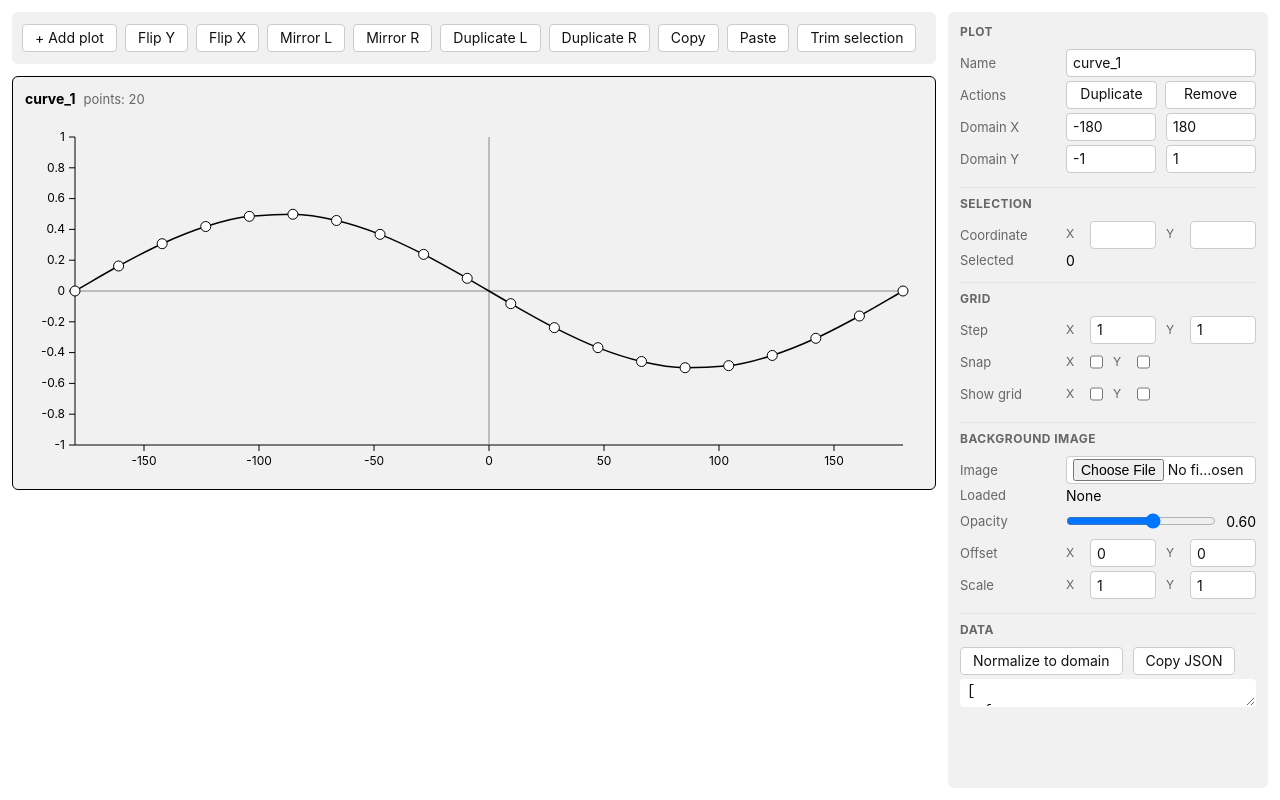
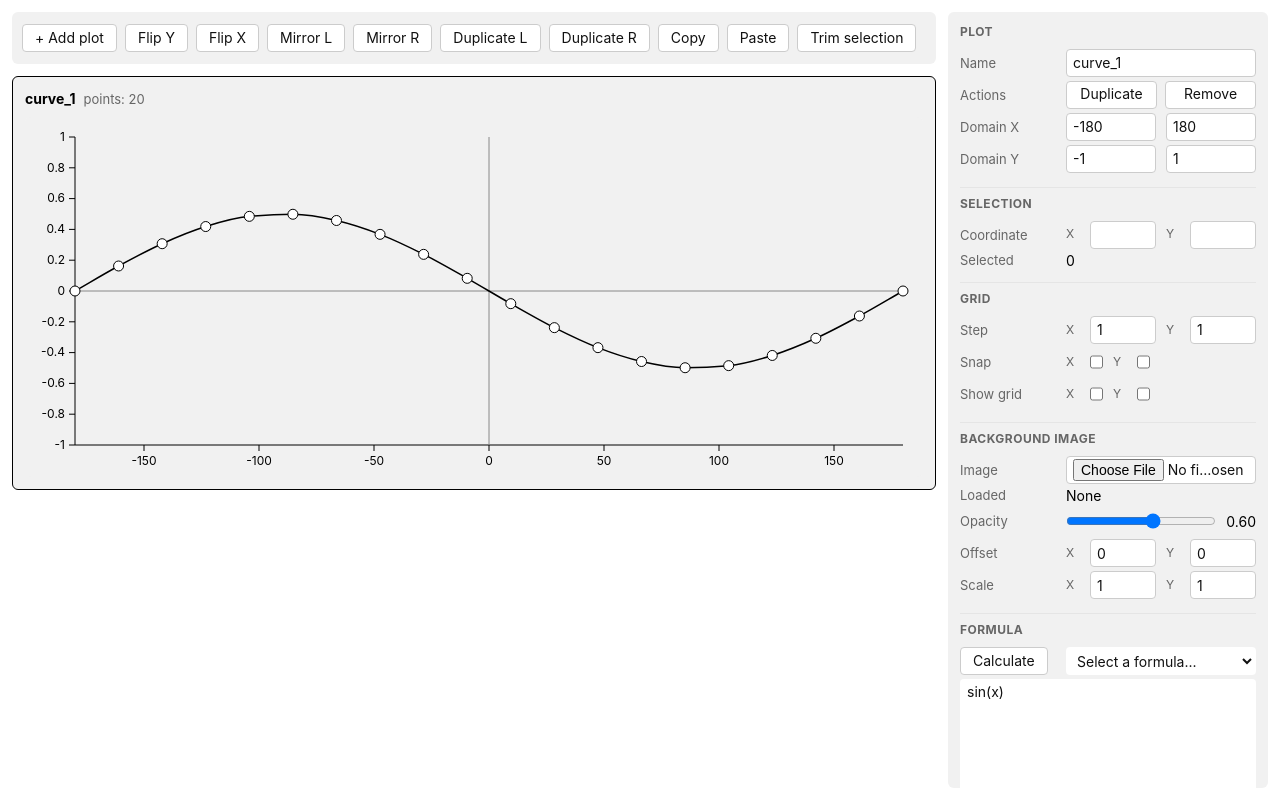
Before and after one commit to timkondratev/aero-curves, a React (Vite) app: page / in a window 1280 px wide. Built offline with nearby package versions, Linux system fonts and the light colour scheme; the HTML template or start-up script is replaced by a standard one.

Commit message:
Add formulas feature
* Add formula-based plots

* Add plot references in formula + redesign

* Split components and update styles

* Fix linter problems

* Fix formulas getting lost on plot switch

* Fix plot not being renamed on plot switch

* Add formula catalog

* Update readme (formulas)

```diff
--- a/package.json
+++ b/package.json
@@ -13,6 +13,7 @@
   },
   "dependencies": {
     "d3": "^7.9.0",
+    "expr-eval": "^2.0.2",
     "react": "^19.2.0",
     "react-dom": "^19.2.0"
   },
--- a/src/components/Plot.tsx
+++ b/src/components/Plot.tsx
@@ -1,4 +1,4 @@
-import { useEffect, useLayoutEffect, useMemo, useRef, useState } from "react";
+import { useLayoutEffect, useMemo, useRef, useState } from "react";
 import { scaleLinear } from "d3";
 import type { PointerEvent, MouseEvent as ReactMouseEvent } from "react";
 import type { PlotState, PointId } from "../state/reducer";
@@ -105,7 +105,7 @@ export function Plot({ plot, active, onActivate, onChange, onChangeTransient }:
 
 	const selection = useMemo(() => new Set(plot.selection), [plot.selection]);
 
-	useEffect(() => {
+	useLayoutEffect(() => {
 		plotRef.current = plot;
 	}, [plot]);
 
--- a/src/components/SideBar.tsx
+++ b/src/components/SideBar.tsx
@@ -1,4 +1,4 @@
-import { useState, type ChangeEvent } from "react";
+import { useMemo, useState, useEffect, useRef, type ChangeEvent } from "react";
 import type { PlotId, PlotState, PointId } from "../state/reducer";
 import { clampValue } from "../utils/geometry";
 import { snapValue } from "../utils/snapping";
@@ -6,20 +6,48 @@ import { SelectionPanel } from "./sidebar/SelectionPanel";
 import { GridPanel } from "./sidebar/GridPanel";
 import { PlotPanel } from "./sidebar/PlotPanel";
 import { BackgroundPanel } from "./sidebar/BackgroundPanel";
+import { FormulaPanel } from "./sidebar/FormulaPanel";
 import { DataPanel } from "./sidebar/DataPanel";
 
 type Props = {
 	plot: PlotState | null;
+	plots: PlotState[];
 	onChange: (plot: PlotState) => void;
 	onChangeTransient?: (plot: PlotState) => void;
 	onDuplicate?: (id: PlotId) => void;
 	onRemove?: (id: PlotId) => void;
 };
 
-export function SideBar({ plot, onChange, onChangeTransient, onDuplicate, onRemove }: Props) {
-    const selection = new Set<PointId>(plot?.selection ?? []);
-    const selectedPoints = plot ? plot.points.filter(p => selection.has(p.id)) : [];
-    const center = (() => {
+export function SideBar({ plot, plots, onChange, onChangeTransient, onDuplicate, onRemove }: Props) {
+	if (!plot) {
+		return <div className="plot-meta">Select a plot to edit.</div>;
+	}
+
+	return (
+		<SideBarContent
+			plot={plot}
+			plots={plots}
+			onChange={onChange}
+			onChangeTransient={onChangeTransient}
+			onDuplicate={onDuplicate}
+			onRemove={onRemove}
+		/>
+	);
+}
+
+type ContentProps = {
+	plot: PlotState;
+	plots: PlotState[];
+	onChange: (plot: PlotState) => void;
+	onChangeTransient?: (plot: PlotState) => void;
+	onDuplicate?: (id: PlotId) => void;
+	onRemove?: (id: PlotId) => void;
+};
+
+function SideBarContent({ plot, plots, onChange, onChangeTransient, onDuplicate, onRemove }: ContentProps) {
+	const selection = useMemo(() => new Set<PointId>(plot.selection), [plot.selection]);
+	const selectedPoints = useMemo(() => plot.points.filter(p => selection.has(p.id)), [plot.points, selection]);
+	const center = useMemo(() => {
 		if (!selectedPoints.length) return null;
 		if (selectedPoints.length === 1) return { x: selectedPoints[0].x, y: selectedPoints[0].y };
 		const xs = selectedPoints.map(p => p.x);
@@ -28,36 +56,55 @@ export function SideBar({ plot, onChange, onChangeTransient, onDuplicate, onRemo
 			x: (Math.min(...xs) + Math.max(...xs)) / 2,
 			y: (Math.min(...ys) + Math.max(...ys)) / 2,
 		};
-    })();
+	}, [selectedPoints]);
 
-    const [nameDraft, setNameDraft] = useState(() => plot?.name ?? "");
+	const selectionKey = `${plot.selection.join("|")}:${center ? `${center.x},${center.y}` : "none"}`;
+
+	const [nameDraft, setNameDraft] = useState(plot.name);
+	const nameDraftRef = useRef(nameDraft);
+	const plotRef = useRef(plot);
 	const [offsetDraft, setOffsetDraft] = useState<{ x: string; y: string }>({
-        x: plot ? String(plot.background.offsetX) : "",
-        y: plot ? String(plot.background.offsetY) : "",
+		x: String(plot.background.offsetX),
+		y: String(plot.background.offsetY),
 	});
 	const [domainDraft, setDomainDraft] = useState<{ x0: string; x1: string; y0: string; y1: string }>({
-        x0: plot ? String(plot.domainX[0]) : "",
-        x1: plot ? String(plot.domainX[1]) : "",
-        y0: plot ? String(plot.domainY[0]) : "",
-        y1: plot ? String(plot.domainY[1]) : "",
+		x0: String(plot.domainX[0]),
+		x1: String(plot.domainX[1]),
+		y0: String(plot.domainY[0]),
+		y1: String(plot.domainY[1]),
 	});
 	const [stepDraft, setStepDraft] = useState<{ x: string; y: string }>({
-        x: plot ? String(plot.snapPrecisionX) : "",
-        y: plot ? String(plot.snapPrecisionY) : "",
+		x: String(plot.snapPrecisionX),
+		y: String(plot.snapPrecisionY),
 	});
 	const [scaleDraft, setScaleDraft] = useState<{ x: string; y: string }>({
-        x: plot ? String(plot.background.scaleX) : "",
-        y: plot ? String(plot.background.scaleY) : "",
+		x: String(plot.background.scaleX),
+		y: String(plot.background.scaleY),
 	});
 
+	useEffect(() => {
+		nameDraftRef.current = nameDraft;
+	}, [nameDraft]);
+
+	useEffect(() => {
+		plotRef.current = plot;
+	}, [plot]);
+
+	useEffect(() => {
+		return () => {
+			const currentPlot = plotRef.current;
+			const draft = nameDraftRef.current;
+			if (draft === currentPlot.name) return;
+			onChange({ ...currentPlot, name: draft });
+		};
+	}, [onChange]);
+
 	const commitName = () => {
-        if (!plot) return;
 		if (nameDraft === plot.name) return;
 		onChange({ ...plot, name: nameDraft });
 	};
 
 	const commitDomain = (axis: "x" | "y", index: 0 | 1, override?: number) => {
-        if (!plot) return;
 		const draftVal = axis === "x" ? (index === 0 ? domainDraft.x0 : domainDraft.x1) : index === 0 ? domainDraft.y0 : domainDraft.y1;
 		const value = override ?? parseFloat(draftVal);
 		if (Number.isNaN(value)) return;
@@ -75,21 +122,18 @@ export function SideBar({ plot, onChange, onChangeTransient, onDuplicate, onRemo
 	};
 
 	const handleShowGridToggle = (axis: "x" | "y") => (e: ChangeEvent<HTMLInputElement>) => {
-        if (!plot) return;
 		const enabled = e.target.checked;
 		const next: PlotState = axis === "x" ? { ...plot, showGridX: enabled } : { ...plot, showGridY: enabled };
 		onChange(next);
 	};
 
 	const handleSnapToggle = (axis: "x" | "y") => (e: ChangeEvent<HTMLInputElement>) => {
-        if (!plot) return;
 		const enabled = e.target.checked;
 		const next: PlotState = axis === "x" ? { ...plot, snapX: enabled } : { ...plot, snapY: enabled };
 		onChange(next);
 	};
 
 	const commitSnapPrecision = (axis: "x" | "y", override?: number) => {
-        if (!plot) return;
 		const draftVal = axis === "x" ? stepDraft.x : stepDraft.y;
 		const value = override ?? parseFloat(draftVal);
 		if (Number.isNaN(value) || value <= 0) return;
@@ -100,9 +144,8 @@ export function SideBar({ plot, onChange, onChangeTransient, onDuplicate, onRemo
 	};
 
 	const commitCoord = (axis: "x" | "y", override?: number) => {
-        if (!plot) return;
-        const val = override;
-        if (!selectedPoints.length || val === undefined || Number.isNaN(val)) return;
+		const val = override ?? Number.NaN;
+		if (!selectedPoints.length || Number.isNaN(val)) return;
 		const snapEnabled = axis === "x" ? plot.snapX : plot.snapY;
 		const precision = axis === "x" ? plot.snapPrecisionX : plot.snapPrecisionY;
 		const domain = axis === "x" ? plot.domainX : plot.domainY;
@@ -131,7 +174,6 @@ export function SideBar({ plot, onChange, onChangeTransient, onDuplicate, onRemo
 			return;
 		}
 
-        // For multiple points, shift selection so its center moves to the target value
 		const currentCenter = center;
 		if (!currentCenter) return;
 		const delta = val - (axis === "x" ? currentCenter.x : currentCenter.y);
@@ -173,7 +215,6 @@ export function SideBar({ plot, onChange, onChangeTransient, onDuplicate, onRemo
 	};
 
 	const handleBackgroundFile = (e: ChangeEvent<HTMLInputElement>) => {
-        if (!plot) return;
 		const file = e.target.files?.[0];
 		if (!file) return;
 		const reader = new FileReader();
@@ -199,7 +240,6 @@ export function SideBar({ plot, onChange, onChangeTransient, onDuplicate, onRemo
 	};
 
 	const handleBackgroundOpacity = (e: ChangeEvent<HTMLInputElement>) => {
-        if (!plot) return;
 		const opacity = parseFloat(e.target.value);
 		if (Number.isNaN(opacity)) return;
 		onChange({ ...plot, background: { ...plot.background, opacity } });
@@ -211,7 +251,6 @@ export function SideBar({ plot, onChange, onChangeTransient, onDuplicate, onRemo
 	};
 
 	const commitBackgroundOffset = (axis: "x" | "y", override?: number) => {
-        if (!plot) return;
 		const raw = axis === "x" ? offsetDraft.x : offsetDraft.y;
 		const val = override ?? parseFloat(raw);
 		if (Number.isNaN(val)) return;
@@ -229,7 +268,6 @@ export function SideBar({ plot, onChange, onChangeTransient, onDuplicate, onRemo
 	};
 
 	const commitBackgroundScale = (axis: "x" | "y", override?: number) => {
-        if (!plot) return;
 		const raw = axis === "x" ? scaleDraft.x : scaleDraft.y;
 		const val = override ?? parseFloat(raw);
 		if (Number.isNaN(val)) return;
@@ -248,7 +286,6 @@ export function SideBar({ plot, onChange, onChangeTransient, onDuplicate, onRemo
 	};
 
 	const applyBackgroundOffsetTransient = (axis: "x" | "y", val: number) => {
-        if (!plot) return;
 		const apply = onChangeTransient ?? onChange;
 		apply({
 			...plot,
@@ -261,7 +298,6 @@ export function SideBar({ plot, onChange, onChangeTransient, onDuplicate, onRemo
 	};
 
 	const applyBackgroundScaleTransient = (axis: "x" | "y", val: number) => {
-        if (!plot) return;
 		const clamped = clampValue(val, [1e-4, 1000]);
 		const apply = onChangeTransient ?? onChange;
 		apply({
@@ -273,10 +309,6 @@ export function SideBar({ plot, onChange, onChangeTransient, onDuplicate, onRemo
 			},
 		});
 	};
-
-    if (!plot) {
-        return <div className="plot-meta">Select a plot to edit.</div>;
-    }
 
 	const spanX = plot.domainX[1] - plot.domainX[0];
 	const spanY = plot.domainY[1] - plot.domainY[0];
@@ -301,8 +333,6 @@ export function SideBar({ plot, onChange, onChangeTransient, onDuplicate, onRemo
 			},
 		});
 	};
-
-    const selectionKey = plot.selection.join("|");
 
 	return (
 		<div className="sidebar-form">
@@ -346,7 +376,9 @@ export function SideBar({ plot, onChange, onChangeTransient, onDuplicate, onRemo
 				scaleStepX={scaleStepX}
 				scaleStepY={scaleStepY}
 			/>
+			<FormulaPanel plot={plot} plots={plots} onChange={onChange} onChangeTransient={onChangeTransient} />
 			<DataPanel plot={plot} onChange={onChange} />
 		</div>
 	);
+
 }
--- a/src/components/SideBarContainer.tsx
+++ b/src/components/SideBarContainer.tsx
@@ -2,12 +2,13 @@ import { SideBar } from "./SideBar";
 import { useAppContext } from "../state/AppContext";
 
 export function SideBarContainer() {
-	const { activePlot, actions } = useAppContext();
+	const { activePlot, actions, state } = useAppContext();
 
 	return (
 		<SideBar
 			key={activePlot ? `${activePlot.id}:${activePlot.name}:${activePlot.domainX.join(",")}:${activePlot.domainY.join(",")}:${activePlot.snapPrecisionX}:${activePlot.snapPrecisionY}:${activePlot.background.offsetX}:${activePlot.background.offsetY}:${activePlot.background.scaleX}:${activePlot.background.scaleY}` : "empty"}
 			plot={activePlot}
+			plots={state.plots}
 			onChange={actions.replacePlot}
 			onChangeTransient={actions.replacePlotTransient}
 			onDuplicate={actions.duplicatePlot}
--- a/src/components/sidebar/DataPanel.tsx
+++ b/src/components/sidebar/DataPanel.tsx
@@ -58,7 +58,7 @@ export function DataPanel({ plot, onChange }: Props) {
 				</button>
 			</div>
 			<div className="form-row">
-				<textarea className="row-control" value={pointsJson} readOnly rows={8} style={{ fontFamily: "monospace" }} />
+				<textarea className="row-control" value={pointsJson} readOnly rows={12} style={{ fontFamily: "monospace" }} />
 			</div>
 		</div>
 	);
--- /dev/null
+++ b/src/components/sidebar/FormulaPanel.tsx
@@ -0,0 +1,237 @@
+import { useState } from "react";
+import { Parser } from "expr-eval";
+import type { PlotState } from "../../state/reducer";
+import { buildMonotoneSpline } from "../../utils/monotone";
+import { clampValue } from "../../utils/geometry";
+
+const plotFunctionPrefix = "PLOT_";
+const toPlotFunctionName = (name: string) => `${plotFunctionPrefix}${name.replace(/[^a-zA-Z0-9_]/g, "_")}`;
+
+type Props = {
+	plot: PlotState;
+	plots: PlotState[];
+	onChange: (plot: PlotState) => void;
+	onChangeTransient?: (plot: PlotState) => void;
+};
+
+export function FormulaPanel({ plot, plots, onChange, onChangeTransient }: Props) {
+	const [formula, setFormula] = useState(plot.formula ?? "sin(x)");
+	const [formulaError, setFormulaError] = useState<string | null>(null);
+
+	const formulaCatalog = [
+		{
+			section: "Aerodynamics",
+			items: [
+				{
+					label: "Normal force (from Cl, Cd)",
+					value: "PLOT_Cl(x) * cos(x * PI / 180) + PLOT_Cd(x) * sin(x * PI / 180)",
+				},
+				{
+					label: "Tangential force (from Cl, Cd)",
+					value: "PLOT_Cl(x) * sin(x * PI / 180) - PLOT_Cd(x) * cos(x * PI / 180)",
+				},
+			],
+		},
+	];
+
+	const handleCalculate = () => {
+		setFormulaError(null);
+		const trimmed = formula.trim();
+		if (!trimmed) {
+			setFormulaError("Enter a formula to calculate.");
+			return;
+		}
+		let expr;
+		try {
+			expr = Parser.parse(trimmed);
+		} catch (err) {
+			const message = err instanceof Error ? err.message : "Invalid formula.";
+			setFormulaError(`${message} Use explicit multiplication, e.g. 2*x or x*(...)`);
+			return;
+		}
+
+		const plotFunctionEntries = new Map<string, { fn: (x: number) => number; plotName: string; valid: boolean }>();
+		const nameConflicts: string[] = [];
+		plots.forEach(source => {
+			const fnName = toPlotFunctionName(source.name);
+			if (plotFunctionEntries.has(fnName)) {
+				nameConflicts.push(fnName);
+				return;
+			}
+			if (source.points.length < 2) {
+				plotFunctionEntries.set(fnName, { fn: () => Number.NaN, plotName: source.name, valid: false });
+				return;
+			}
+			const sorted = [...source.points].sort((a, b) => a.x - b.x);
+			const { evaluate } = buildMonotoneSpline(sorted, x => x, y => y);
+			plotFunctionEntries.set(fnName, {
+				fn: (x: number) => {
+					const boundedX = clampValue(x, source.domainX);
+					const y = evaluate(boundedX);
+					return clampValue(y, source.domainY);
+				},
+				plotName: source.name,
+				valid: true,
+			});
+		});
+
+		if (nameConflicts.length) {
+			setFormulaError(`Multiple plots map to ${nameConflicts[0]}. Rename plots to avoid conflicts.`);
+			return;
+		}
+
+		const usedPlotFunctions = Array.from(new Set(trimmed.match(/PLOT_[A-Za-z0-9_]+/g) ?? []));
+		for (const fnName of usedPlotFunctions) {
+			const entry = plotFunctionEntries.get(fnName);
+			if (!entry) {
+				setFormulaError(`Unknown plot function: ${fnName}.`);
+				return;
+			}
+			if (!entry.valid) {
+				setFormulaError(`Plot ${entry.plotName} needs at least 2 points to be used in a formula.`);
+				return;
+			}
+		}
+
+		const [x0, x1] = plot.domainX;
+		const minX = Math.min(x0, x1);
+		const maxX = Math.max(x0, x1);
+		const span = maxX - minX;
+		const step = plot.snapPrecisionX > 0 ? plot.snapPrecisionX : span / 100;
+		if (!Number.isFinite(step) || step <= 0) {
+			setFormulaError("Grid step must be greater than 0.");
+			return;
+		}
+
+		const functionScope: Record<string, (x: number) => number> = {};
+		plotFunctionEntries.forEach((entry, name) => {
+			functionScope[name] = entry.fn;
+		});
+
+		const nextPoints: PlotState["points"] = [];
+		let i = 0;
+		for (let x = minX; x <= maxX + 1e-9 && nextPoints.length < 2000; x += step) {
+			const snapped = parseFloat(x.toFixed(8));
+			let y: number;
+			try {
+				y = expr.evaluate({ x: snapped, ...functionScope });
+			} catch (err) {
+				const message = err instanceof Error ? err.message : "Invalid formula.";
+				setFormulaError(`Error at x=${snapped}: ${message}`);
+				return;
+			}
+			if (!Number.isFinite(y)) {
+				setFormulaError(`Formula returned non-finite value at x=${snapped}.`);
+				return;
+			}
+			const clamped = clampValue(y, plot.domainY);
+			nextPoints.push({ id: `pt_expr_${i}`, x: snapped, y: clamped });
+			i += 1;
+		}
+
+		if (nextPoints.length > 0 && nextPoints[nextPoints.length - 1].x < maxX && nextPoints.length < 2000) {
+			const snapped = parseFloat(maxX.toFixed(8));
+			let y: number;
+			try {
+				y = expr.evaluate({ x: snapped, ...functionScope });
+			} catch (err) {
+				const message = err instanceof Error ? err.message : "Invalid formula.";
+				setFormulaError(`Error at x=${snapped}: ${message}`);
+				return;
+			}
+			if (!Number.isFinite(y)) {
+				setFormulaError(`Formula returned non-finite value at x=${snapped}.`);
+				return;
+			}
+			const clamped = clampValue(y, plot.domainY);
+			nextPoints.push({ id: `pt_expr_${i}`, x: snapped, y: clamped });
+		}
+
+		if (!nextPoints.length) {
+			setFormulaError("No points generated.");
+			return;
+		}
+		onChange({ ...plot, formula: trimmed, points: nextPoints, selection: [], brush: null });
+	};
+
+	const commitFormula = (value: string) => {
+		if (value === plot.formula) return;
+		onChange({ ...plot, formula: value });
+	};
+
+	return (
+		<div className="panel-section">
+			<div className="section-title">FORMULA</div>
+			<div className="form-row">
+				<div className="row-label">
+					<button className="btn" type="button" onClick={handleCalculate}>
+						Calculate
+					</button>
+				</div>
+				<div className="row-control" style={{ display: "flex", gap: 8, alignItems: "center", minWidth: 0 }}>
+					<select
+						style={{ flex: "1 1 0", minWidth: 0 }}
+						onChange={e => {
+							const next = e.target.value;
+							if (!next) return;
+							setFormula(next);
+							const apply = onChangeTransient ?? onChange;
+							apply({ ...plot, formula: next });
+							setFormulaError(null);
+							e.currentTarget.value = "";
+						}}
+						defaultValue=""
+					>
+						<option value="" disabled>
+							Select a formula...
+						</option>
+						{formulaCatalog.map(section => (
+							<optgroup key={section.section} label={section.section}>
+								{section.items.map(item => (
+									<option key={item.label} value={item.value}>
+										{item.label}
+									</option>
+								))}
+							</optgroup>
+						))}
+					</select>
+				</div>
+			</div>
+			<div className="form-row">
+				<textarea
+					className="row-control"
+					value={formula}
+					onChange={e => {
+						const next = e.target.value;
+						setFormula(next);
+						const apply = onChangeTransient ?? onChange;
+						apply({ ...plot, formula: next });
+						setFormulaError(null);
+					}}
+					onBlur={e => commitFormula(e.target.value)}
+					placeholder="e.g. sin(x)"
+					rows={2}
+					style={{ resize: "vertical" }}
+				/>
+			</div>
+			{formulaError ? (
+				<div className="form-row">
+					<div className="row-control field-message is-error">{formulaError}</div>
+				</div>
+			) : null}
+			<div className="form-row">
+				<details className="row-control">
+					<summary>Formula help</summary>
+					<div className="field-message" style={{ marginTop: 6 }}>
+						<div><strong>Variables:</strong> x</div>
+						<div><strong>Plot functions:</strong> PLOT_name(x) (e.g. PLOT_Cl(x))</div>
+						<div><strong>Constants:</strong> PI, E</div>
+						<div><strong>Operators:</strong> +  -  *  /  ^  ( )</div>
+						<div><strong>Functions:</strong> sin, cos, tan, asin, acos, atan, abs, sqrt, ln, log, exp, min, max</div>
+						<div><strong>Note:</strong> use explicit multiplication, e.g. 2*x or x*(...)</div>
+					</div>
+				</details>
+			</div>
+		</div>
+	);
+}
--- a/src/state/reducer.ts
+++ b/src/state/reducer.ts
@@ -18,6 +18,7 @@ export type BackgroundImage = {
 export type PlotState = {
 	id: PlotId;
 	name: string;
+	formula: string;
 	points: Point[];
 	selection: PointId[];
 	brush: [number, number] | null;
@@ -90,6 +91,7 @@ const makeDefaultPoints = (domainX: Domain, domainY: Domain): Point[] => {
 const makePlot = (name: string): PlotState => ({
 	id: nextId(),
 	name,
+	formula: "sin(x)",
 	points: makeDefaultPoints(DEFAULT_DOMAIN_X, DEFAULT_DOMAIN_Y),
 	selection: [],
 	brush: null,
--- a/src/styles/globals.css
+++ b/src/styles/globals.css
@@ -35,6 +35,11 @@ button {
 	box-sizing: border-box;
 	outline: none;
 	margin: 2px 0;
+}
+
+textarea {
+	height: auto;
+	min-height: 120px;
 }
 
 button {
@@ -125,6 +130,16 @@ input[type="radio"] {
 	-webkit-user-select: none;
 	-moz-user-select: none;
 	-ms-user-select: none;
+}
+
+.sidebar-container input,
+.sidebar-container textarea,
+.sidebar-container .field-message,
+.sidebar-container details > summary {
+	user-select: text;
+	-webkit-user-select: text;
+	-moz-user-select: text;
+	-ms-user-select: text;
 }
 
 .sidebar-drag-handle {
@@ -300,3 +315,23 @@ input[type="radio"] {
 	align-items: center;
 	gap: 6px;
 }
+
+.field-message {
+	font-size: 12px;
+	line-height: 1.3;
+	color: var(--muted);
+}
+
+.field-message.is-error {
+	color: #b00020;
+}
+
+details > summary {
+	cursor: pointer;
+	font-weight: 600;
+	font-size: 13px;
+}
+
+details > summary::marker {
+	font-size: 14px;
+}
```
Also changed, not shown: src/App.tsx (+12 -12 lines), src/components/sidebar/SelectionPanel.tsx (+8 -8 lines), 2 other files (tests, documents, lock files or other folders). Lines whose indentation alone changed are shown as unchanged.
